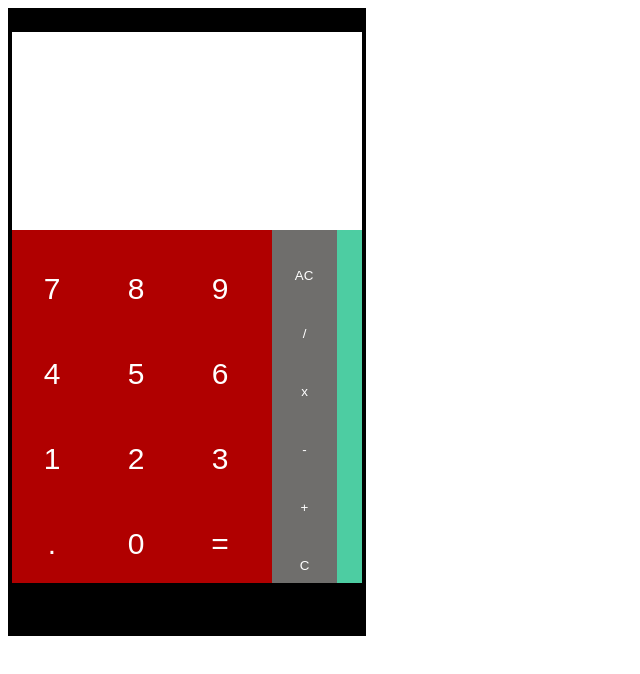
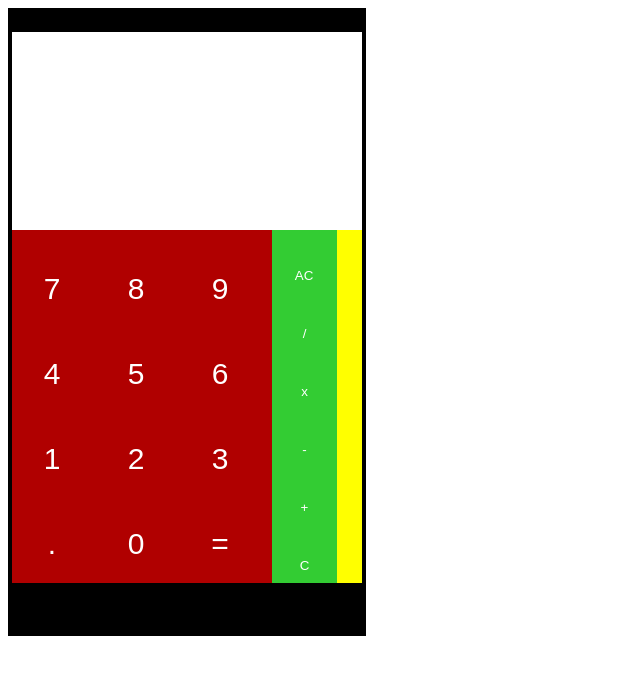
Before and after one commit to RahulKar-106114075/RahulKar-106114075.github.io, a plain HTML site: page index.html in a window 1280 px wide. Shown: the whole page, without its empty margins (0-640 px from the left). Drawn offline with Linux system fonts and the light colour scheme.

Commit message:
Update style.css

```diff
--- a/style.css
+++ b/style.css
@@ -57,7 +57,7 @@
 {
 	height:58px;
 	width:65px;
-	background-color:#6F6E6C;
+	background-color:#33CC33;
 	border:0px;
 	color:white;
 }
@@ -77,7 +77,7 @@
 	position:absolute;
 	top:230px;
 	left:272px;
-	background-color:#6F6E6C;
+	background-color:#33CC33;
 }
 #slide
 {
@@ -86,7 +86,7 @@
 	position:absolute;
 	top:230px;
 	left:337px;
-	background-color:#4DCDA2;
+	background-color:#FFFF00;
 }
 #id
 {
```
